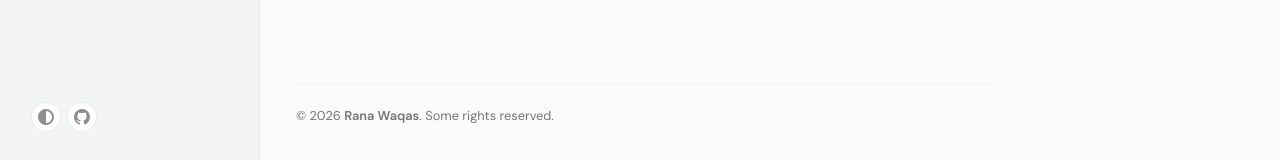
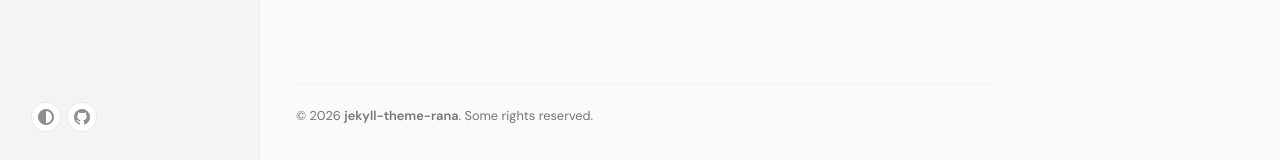
Before and after one commit to waqaskhan137/jekyll-theme-rana, a Jekyll site: the page built from index.html, in a window 1280 px wide. Shown: the part 737-897 px from the top of the page. Built offline with Jekyll 4.4.1, drawn with Linux system fonts in a browser that asks for light colours; cached includes are drawn as plain includes; nearby versions of some CDN libraries; the list of posts is cut into pages by our own code.

Commit message:
demo: footer copyright names the theme, not the author

```diff
--- a/_config.yml
+++ b/_config.yml
@@ -19,9 +19,9 @@ github:
   username: waqaskhan137
 
 social:
-  name: Rana Waqas
+  name: jekyll-theme-rana
   links:
-    - https://github.com/waqaskhan137
+    - https://github.com/waqaskhan137/jekyll-theme-rana
 
 theme_mode: # light | dark; empty follows system
 
```
